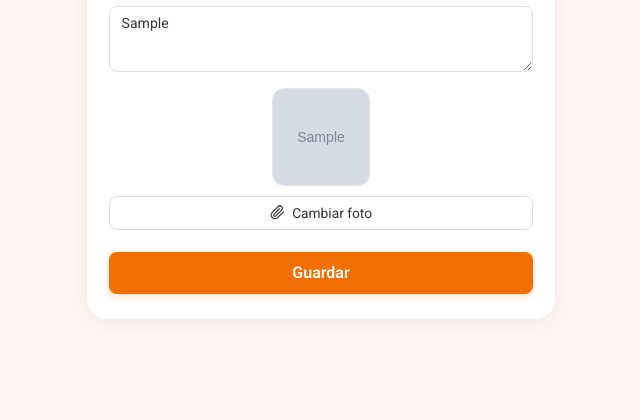
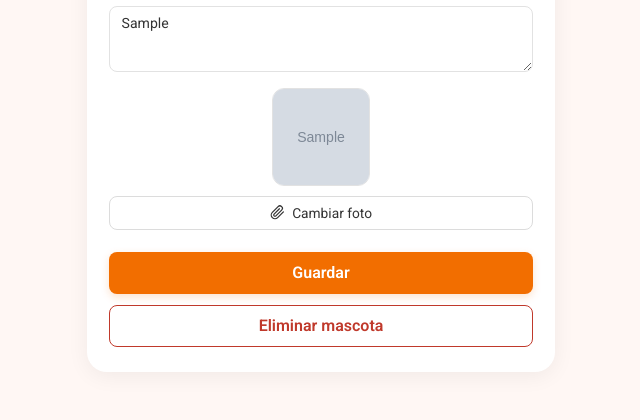
Before and after one commit to ATI-Equipo2/ATI-Equipo2, a Django app: page /editar_mascota/1 in a window 1280 px wide. Shown: the part 646-1066 px from the top of the page, without its empty margins (319-959 px from the left). Before the commit the page ends 943 px from the top, so only its background shows below. Run offline with Django 5.2, Linux system fonts and the light colour scheme; a user stored in the database is signed in; tables that the repository leaves empty hold one stand-in row (values such as "Sample post"); grey boxes marked "Sample" are stand-in pictures; data that the repository does not hold is empty.

Commit message:
feat: permitir eliminar una mascota
- nueva vista eliminar_mascota (solo POST y solo el dueño) que también borra la foto
- nueva ruta eliminar_mascota/<id>/
- botón "Eliminar mascota" con confirmación en la pantalla de edición

```diff
--- a/matchPets/static/css/add-pet.css
+++ b/matchPets/static/css/add-pet.css
@@ -274,6 +274,28 @@
   transform: translateY(0);
 }
 
+.form-eliminar {
+  margin: 0.7rem 0 0;
+}
+
+.btn-eliminar {
+  width: 100%;
+  height: 42px;
+  background-color: transparent;
+  color: #c0392b;
+  font-size: 1rem;
+  font-weight: 600;
+  border: 1.2px solid #c0392b;
+  border-radius: 8px;
+  cursor: pointer;
+  transition: background-color 0.2s ease;
+  font-family: var(--primary-font, "Roboto", sans-serif);
+}
+
+.btn-eliminar:hover {
+  background-color: #fdecea;
+}
+
 @media (max-width: 480px) {
   .add-pet-container {
     max-width: 95%;
--- a/matchPets/templates/add-pet.html
+++ b/matchPets/templates/add-pet.html
@@ -93,6 +93,16 @@
                 <button type="submit" class="btn-submit">{% if editando %}{% translate "Guardar" %}{% else %}{% translate "Agregar" %}{% endif %}</button>
             </div>
         </form>
+
+        {% if editando %}
+        <!-- Formulario aparte: no se pueden anidar formularios -->
+        {% translate "¿Seguro que quieres eliminar esta mascota? Esta acción no se puede deshacer." as confirmar_eliminar %}
+        <form method="POST" action="{% url 'eliminar_mascota' form.instance.pk %}" class="form-eliminar"
+            onsubmit="return confirm('{{ confirmar_eliminar|escapejs }}');">
+            {% csrf_token %}
+            <button type="submit" class="btn-eliminar">{% translate "Eliminar mascota" %}</button>
+        </form>
+        {% endif %}
     </div>
 </div>
 
--- a/matchPets/urls.py
+++ b/matchPets/urls.py
@@ -1,5 +1,5 @@
 from django.urls import path
-from .views import signup, add_pet, base_navigation, base_feed_mobile, base_perfil
+from .views import signup, add_pet, eliminar_mascota, base_navigation, base_feed_mobile, base_perfil
 from .views import perfil_usuario, ver_dueno, perfil_mascota, ver_mascota, tus_mascotas, sus_mascotas, editar_perfil
 from .views import notificaciones, buscar_mascotas
 from .views import enviar_solicitud, responder_solicitud, marcar_leida, descartar_notificacion
@@ -11,6 +11,7 @@ urlpatterns = [
     path('signup/', signup, name='signup'),
     path('agregar_mascota/', add_pet, name='agregar_mascota'),
     path('editar_mascota/<int:pet_id>', add_pet,name='editar_mascota'),
+    path('eliminar_mascota/<int:pet_id>/', eliminar_mascota, name='eliminar_mascota'),
     path('base_navegacion/', base_navigation, name='base_navegacion'),
     path('base_feed_mobile/', base_feed_mobile, name='base_feed_mobile'),
     path('base_perfil/', base_perfil, name='base_perfil'),
--- a/matchPets/views.py
+++ b/matchPets/views.py
@@ -111,6 +111,18 @@ def add_pet(request, pet_id=None):
     else:
         form = PetForm(instance=pet)
     return render(request, 'add-pet.html', {'name': gettext('Editar Mascota') if pet_id else gettext('Agregar Mascota'), 'form': form, 'editando': pet_id is not None})
+
+
+@login_required(login_url='login')
+@require_POST
+def eliminar_mascota(request, pet_id):
+    """Elimina una mascota propia junto con su foto."""
+    pet = get_object_or_404(Pet, pk=pet_id, owner=request.user)
+    if pet.img:
+        pet.img.delete(save=False)
+    pet.delete()
+    messages.success(request, gettext('Mascota eliminada'))
+    return redirect('tus_mascotas')
 
 
 def base_navigation(request):
```
